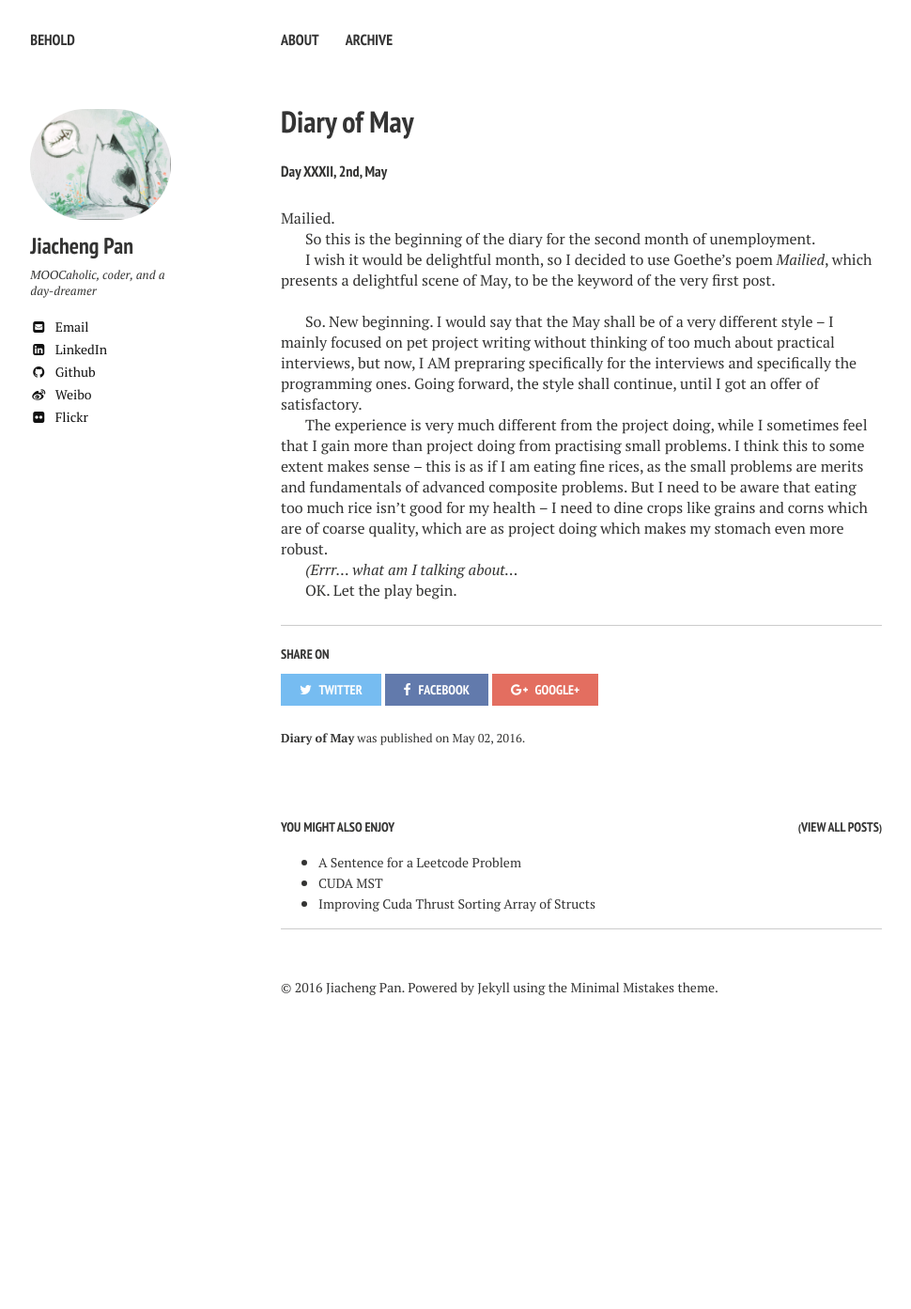
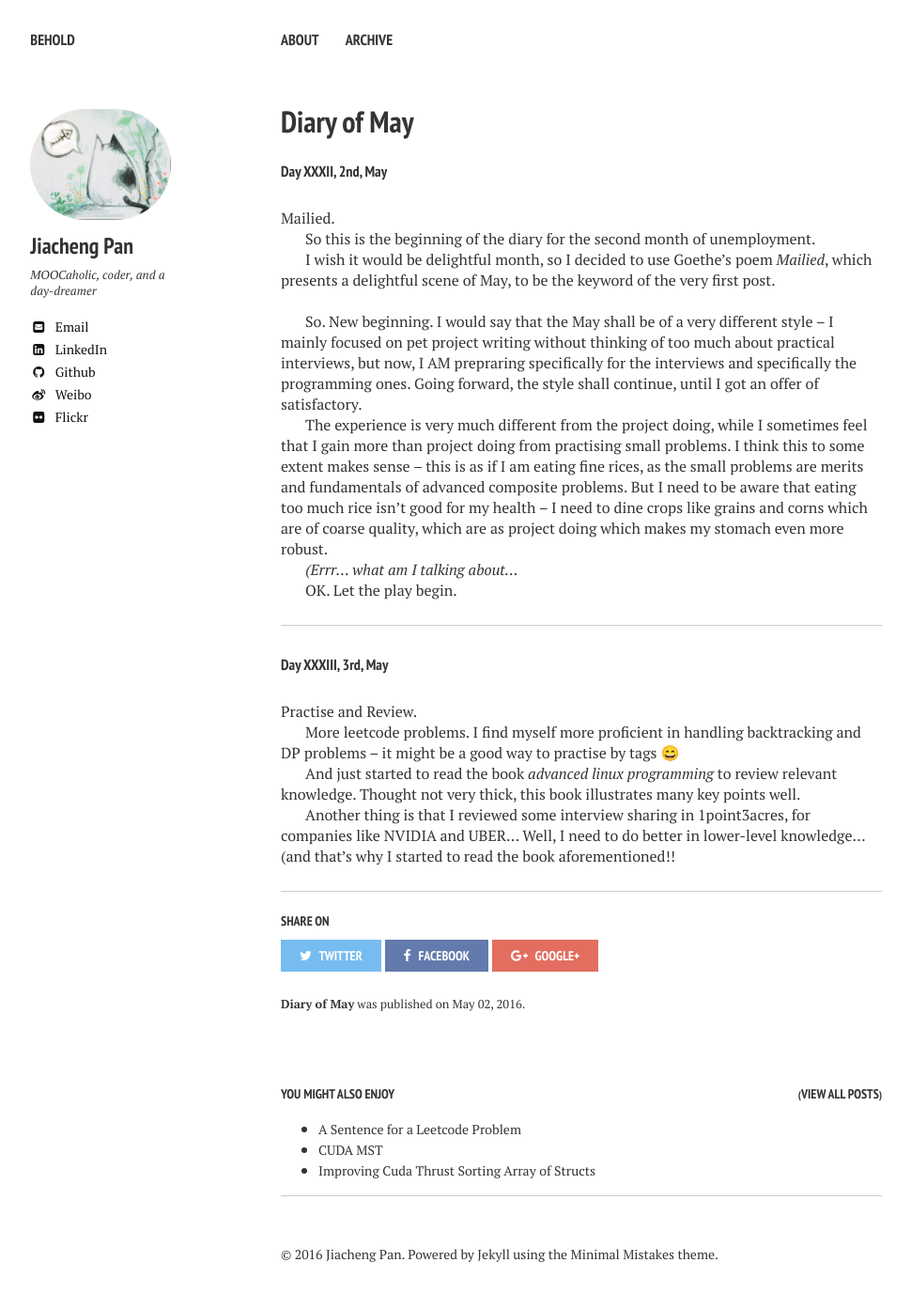
Before and after one commit to jiachengpan/jiachengpan.github.io, a Jekyll site: the page built from _posts/2016-05-02-diary-of-may.markdown, in a window 1280 px wide. Shown: the whole page at 94% size, without its empty margins (21-991 px from the left). Built offline with Jekyll 4.4.1, drawn with Linux system fonts in a browser that asks for light colours; emoji names are drawn with the system emoji font; before the commit the page ends 1109 px from its top, so only the background shows below that.

Commit message:
0503 diary

```diff
--- a/_posts/2016-05-02-diary-of-may.markdown
+++ b/_posts/2016-05-02-diary-of-may.markdown
@@ -30,3 +30,15 @@ But I need to be aware that eating too much rice isn't good for my health -- I n
 *(Errr... what am I talking about...*
 
 OK. Let the play begin.
+
+-----
+
+##### Day XXXIII, 3rd, May
+
+Practise and Review.
+
+More leetcode problems. I find myself more proficient in handling backtracking and DP problems -- it might be a good way to practise by tags :smile:
+
+And just started to read the book *advanced linux programming* to review relevant knowledge. Thought not very thick, this book illustrates many key points well.
+
+Another thing is that I reviewed some interview sharing in 1point3acres, for companies like NVIDIA and UBER... Well, I need to do better in lower-level knowledge... (and that's why I started to read the book aforementioned!!
```
